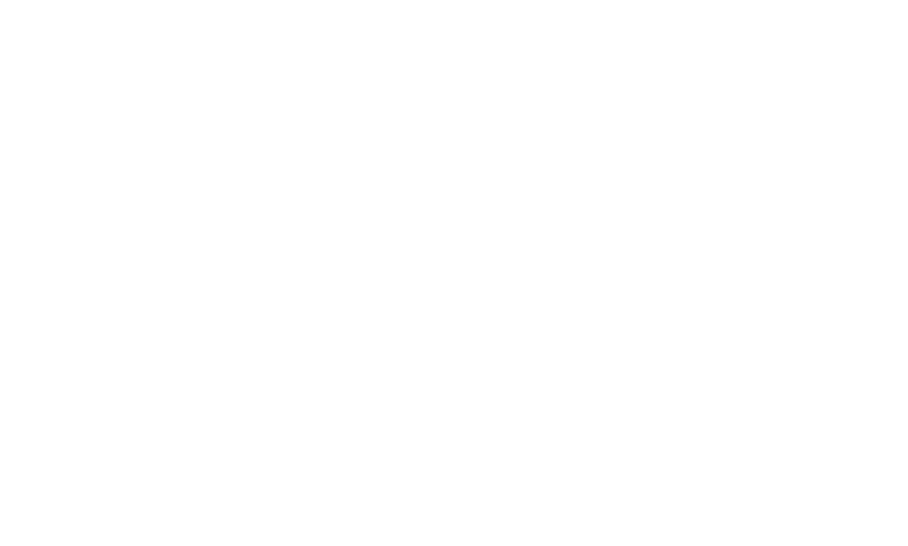
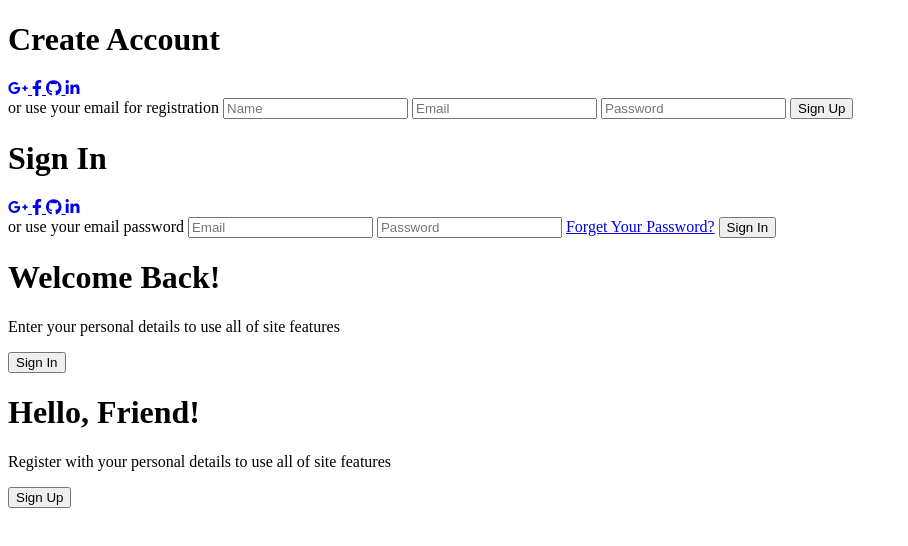
Before and after one commit to kotiee/Login-Page, a plain HTML site: page index.html in a window 1280 px wide. Shown: the whole page, without its empty margins (0-908 px from the left). Drawn offline with Linux system fonts and the light colour scheme.

Commit message:
html without styles

```diff
--- a/index.html
+++ b/index.html
@@ -3,7 +3,89 @@
   <head>
     <meta charset="UTF-8" />
     <meta name="viewport" content="width=device-width, initial-scale=1.0" />
+    <link
+      rel="stylesheet"
+      href="https://cdnjs.cloudflare.com/ajax/libs/font-awesome/6.4.2/css/all.min.css"
+    />
+    <link rel="stylesheet" href="style.css" />
     <title>Login Page</title>
   </head>
-  <body></body>
+  <body>
+    <div class="container" id="container">
+      <div class="form-container sign-up">
+        <form>
+          <h1>Create Account</h1>
+          <div class="social-icons">
+            <a href="#" class="icon">
+              <i class="fa-brands fa-google-plus-g"></i>
+            </a>
+
+            <a href="#" class="icon">
+              <i class="fa-brands fa-facebook-f"></i>
+            </a>
+
+            <a href="#" class="icon">
+              <i class="fa-brands fa-github"></i>
+            </a>
+
+            <a href="#" class="icon">
+              <i class="fa-brands fa-linkedin-in"></i>
+            </a>
+          </div>
+          <span>or use your email for registration</span>
+          <input type="text" placeholder="Name" />
+          <input type="email" placeholder="Email" />
+          <input type="password" placeholder="Password" />
+          <button>Sign Up</button>
+        </form>
+      </div>
+
+      <div class="form-container sign-in">
+        <form>
+          <h1>Sign In</h1>
+          <div class="social-icons">
+            <a href="#" class="icon">
+              <i class="fa-brands fa-google-plus-g"></i>
+            </a>
+
+            <a href="#" class="icon">
+              <i class="fa-brands fa-facebook-f"></i>
+            </a>
+
+            <a href="#" class="icon">
+              <i class="fa-brands fa-github"></i>
+            </a>
+
+            <a href="#" class="icon">
+              <i class="fa-brands fa-linkedin-in"></i>
+            </a>
+          </div>
+          <span>or use your email password</span>
+          <input type="email" placeholder="Email" />
+          <input type="password" placeholder="Password" />
+          <a href="#">Forget Your Password?</a>
+          <button>Sign In</button>
+        </form>
+      </div>
+
+      <div class="toggle-container">
+        <div class="toggle">
+          <div class="toggle-panel toggle-left">
+            <h1>Welcome Back!</h1>
+            <p>Enter your personal details to use all of site features</p>
+            <button class="hidden" id="login">Sign In</button>
+          </div>
+
+          <div class="toggle-panel toggle-right">
+            <h1>Hello, Friend!</h1>
+            <p>
+              Register with your personal details to use all of site features
+            </p>
+            <button class="hidden" id="register">Sign Up</button>
+          </div>
+        </div>
+      </div>
+    </div>
+    <script src="script.js"></script>
+  </body>
 </html>
```
